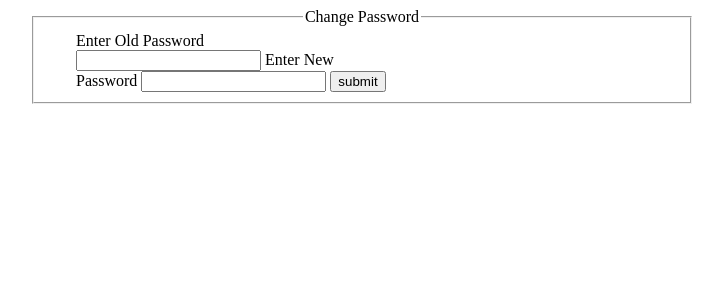
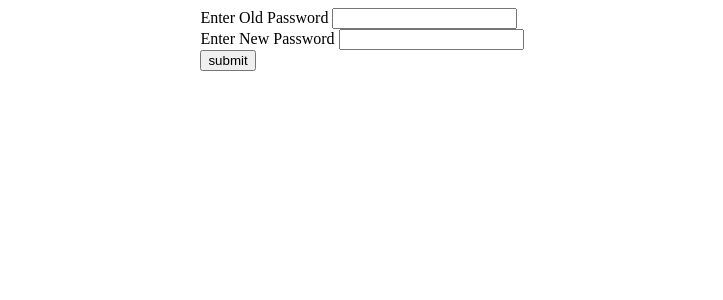
Before and after one commit to GGeasygame/blj-blog, a PHP site: page /index.php?page=changePassword in a window 1280 px wide. Shown: the top 300 px of the page, without its empty margins (278-1001 px from the left). Run offline with PHP 8.4, Linux system fonts and the light colour scheme; data that the repository does not hold is empty.

Commit message:
changePassword

```diff
--- a/view/changePassword/changePassword.css
+++ b/view/changePassword/changePassword.css
@@ -1,15 +1,8 @@
-form, fieldset {
+form {
     max-width: max-content;
     margin: auto;
     width: 50%;
 }
-form {
-    margin: 0px 30px;
-}
-legend {
-    text-align: center;
-}
-
 h1 {
     text-align: center;
 }
--- a/view/changePassword/changePassword.view.php
+++ b/view/changePassword/changePassword.view.php
@@ -16,20 +16,18 @@
     <?php } else if ($logged === 1) { ?>
         <h1 class="error">WRONG PASSWORD</h1>
     <?php } ?>
-    <fieldset>
-        <legend>Change Password</legend>
         <form action="" method="post">
-            <label for="old-password">Enter Old Password </label>
-            <input type="password" name="old-password" class="old-password">
-            <label for="new-password">Enter New Password</label>
-            <input type="password" name="new-password" class="new-password">
+            <div class="flex-align">
+                <label for="old-password">Enter Old Password </label>
+                <input type="password" name="old-password" class="old-password"><br>
+            </div>
+            <div class="flex-align">
+                <label for="new-password">Enter New Password</label>
+                <input type="password" name="new-password" class="new-password"><br>
+            </div>
             <input type="submit" value="submit" name="new-password-submit" class="new-password-submit">
 
             <input type="hidden" name="userID" value=<?=$id?>>
         </form>
-
-
-
-    </fieldset>
 </body>
 </html>
```
Also changed, not shown: 1 other file.
